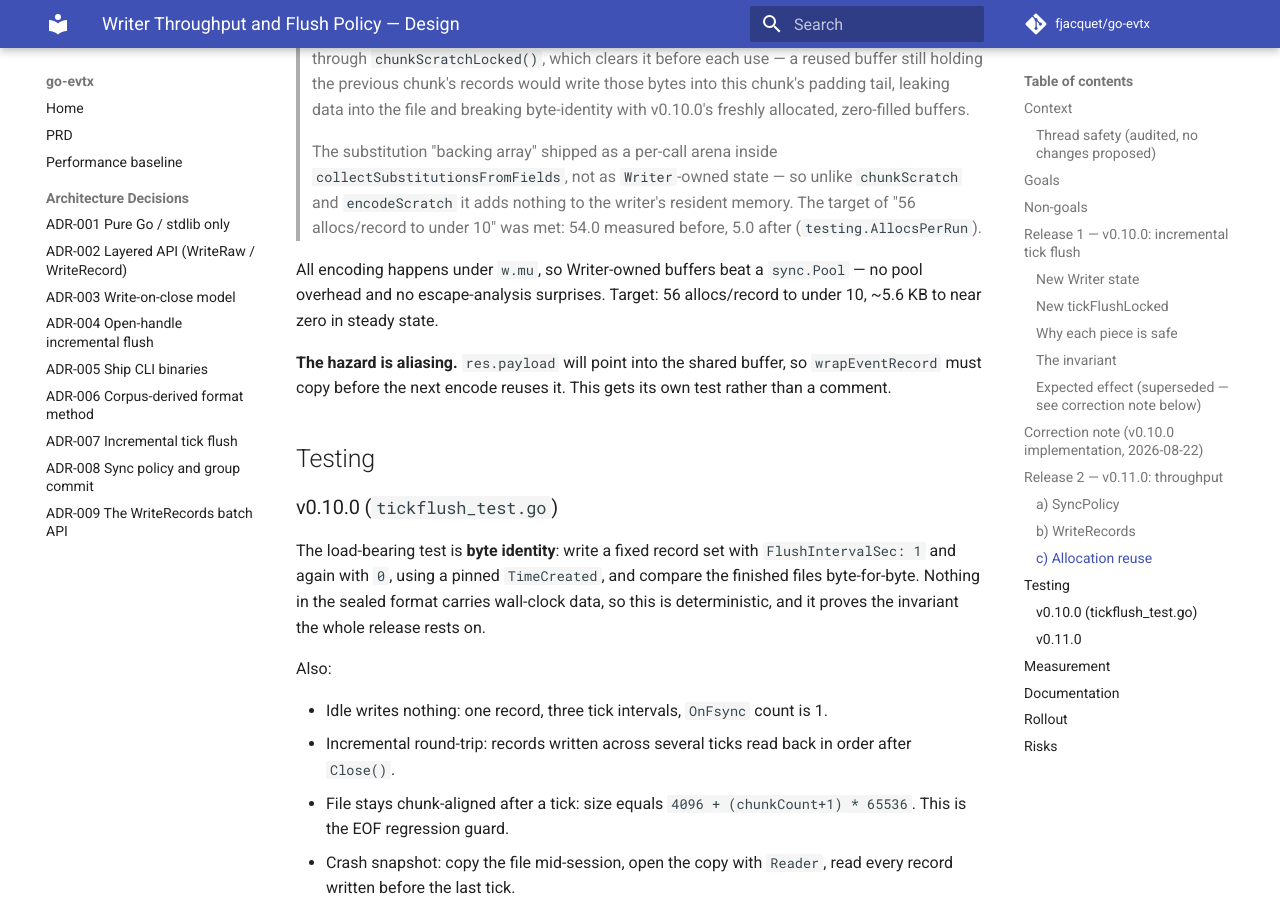
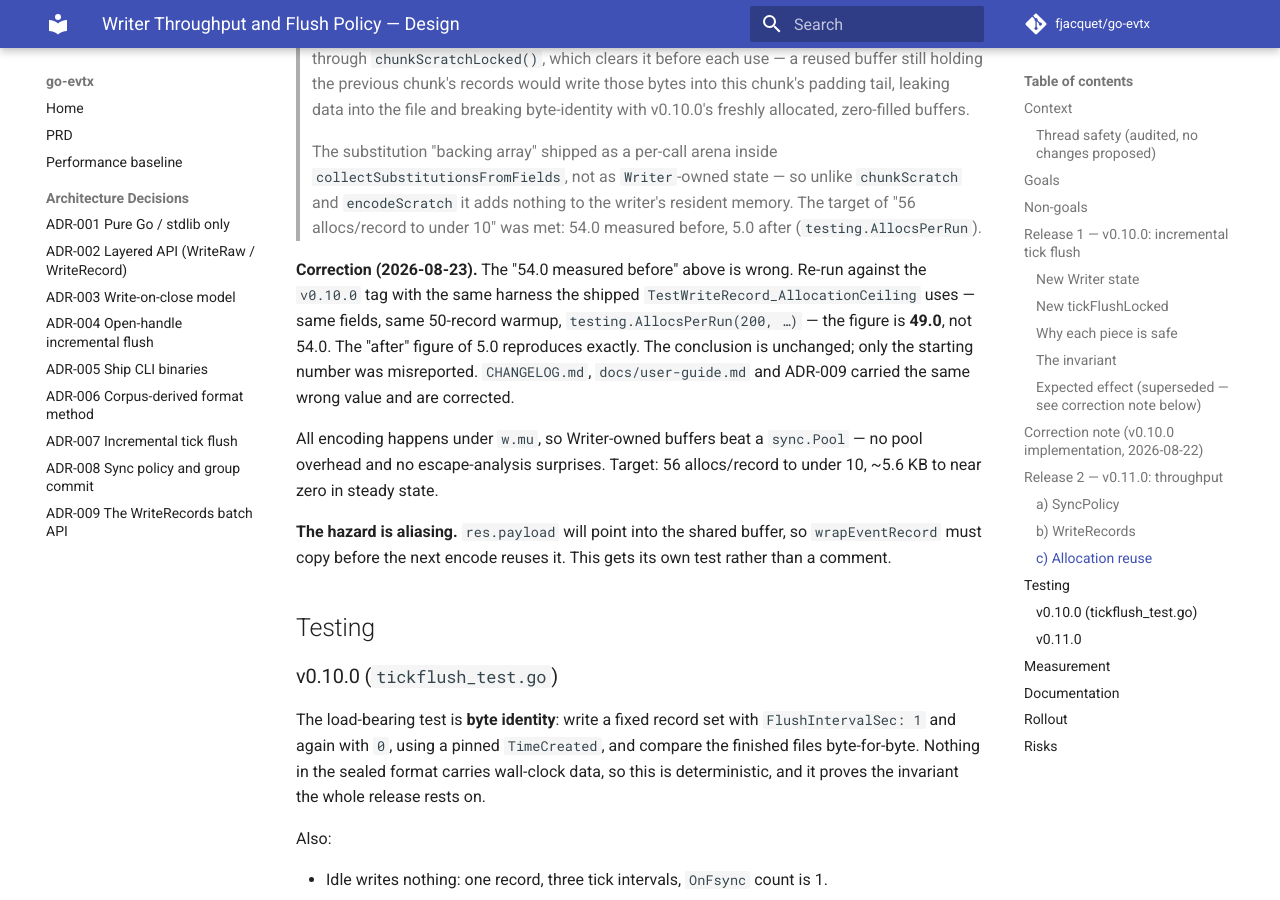
Before and after one commit to fjacquet/go-evtx, an MkDocs documentation site: the page built from docs/superpowers/specs/2026-08-22-writer-throughput-and-flush-design.md, in a window 1280 px wide and 900 px high, scrolled down 8885 px. Built offline with MkDocs 1.6.1 and Material for MkDocs 9.7.7, drawn with Linux system fonts in a browser that asks for light colours; comment, search, counter and statistics services are not loaded.

Commit message:
docs: promote Unreleased to 0.11.0
Also corrects the allocation baseline and documents an OnFsync behaviour
change that was missing from the changelog.

The "54.0 allocations before" figure was wrong in CHANGELOG.md,
docs/user-guide.md and ADR-009. Re-measured against the v0.10.0 tag with
the same harness the shipped TestWriteRecord_AllocationCeiling uses —
same fields, same 50-record warmup, testing.AllocsPerRun(200, ...) — the
real figure is 49.0. The "after" figure of 5.0 reproduces exactly, so the
conclusion is unchanged; only the starting number was misreported. The
design spec keeps its original text with a dated correction note rather
than a silent edit.

rotate()'s own f.Sync() now reaching OnFsync is a user-visible change and
had no changelog entry. Callers counting callbacks see one more per
rotation under SyncEveryChunk.

Co-Authored-By: Claude Opus 5 (1M context) <noreply@anthropic.com>
Claude-Session: https://claude.ai/code/session_015Mef6y8saXUje12fLyWoSm

```diff
--- a/docs/superpowers/specs/2026-08-22-writer-throughput-and-flush-design.md
+++ b/docs/superpowers/specs/2026-08-22-writer-throughput-and-flush-design.md
@@ -404,6 +404,14 @@ Writer-owned scratch buffers replace per-call allocation:
 > memory. The target of "56 allocs/record to under 10" was met: 54.0 measured
 > before, 5.0 after (`testing.AllocsPerRun`).
 
+**Correction (2026-08-23).** The "54.0 measured before" above is wrong. Re-run
+against the `v0.10.0` tag with the same harness the shipped
+`TestWriteRecord_AllocationCeiling` uses — same fields, same 50-record warmup,
+`testing.AllocsPerRun(200, …)` — the figure is **49.0**, not 54.0. The "after"
+figure of 5.0 reproduces exactly. The conclusion is unchanged; only the
+starting number was misreported. `CHANGELOG.md`, `docs/user-guide.md` and
+ADR-009 carried the same wrong value and are corrected.
+
 All encoding happens under `w.mu`, so Writer-owned buffers beat a `sync.Pool` —
 no pool overhead and no escape-analysis surprises. Target: 56 allocs/record to
 under 10, ~5.6 KB to near zero in steady state.
```
Also changed, not shown: CHANGELOG.md (+18 -2 lines), docs/adr/ADR-009-batch-write-api.md (+1 -1 lines).
